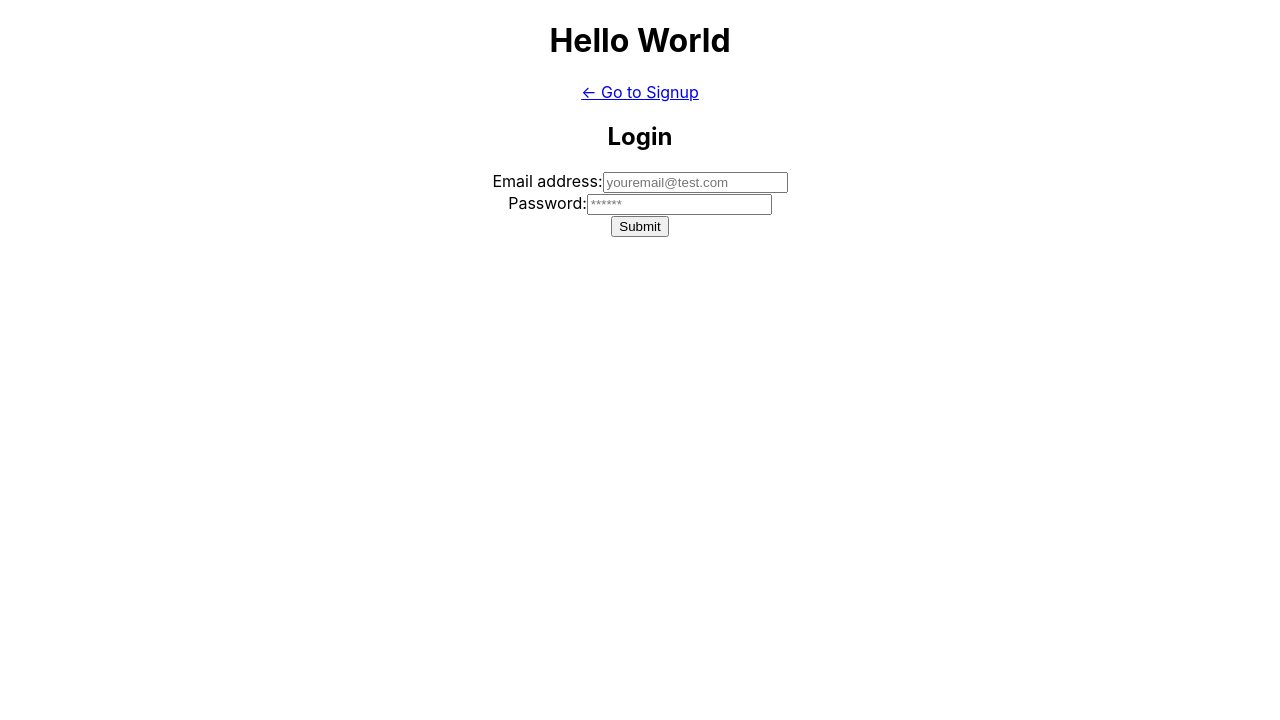
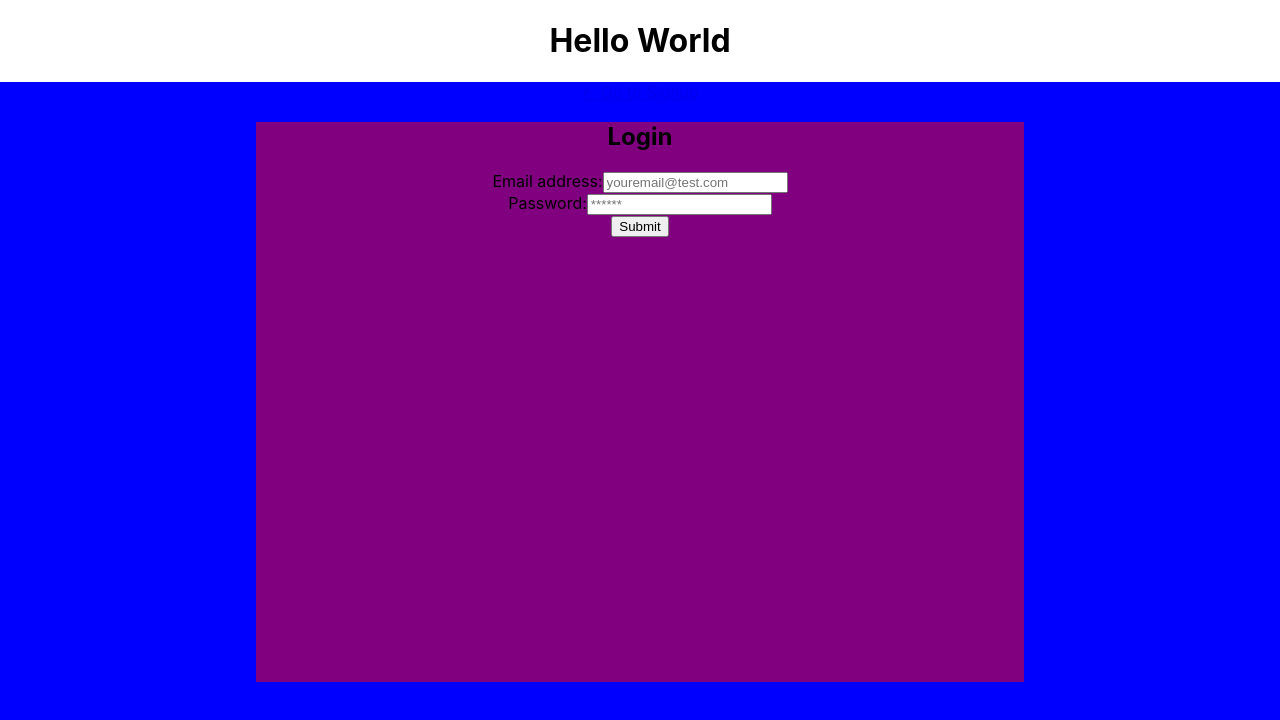
Before and after one commit to jcgom3/Project-3-sneakerz-seekerz, a React (Create React App) app in the folder client/: page /login in a window 1280 px wide. Shown: the top 720 px of the page. Built offline with nearby package versions, Linux system fonts and the light colour scheme.

Commit message:
just commiting to pull from develop so i can add images into backgrounds dont look at styling its gross

```diff
--- a/client/src/App.css
+++ b/client/src/App.css
@@ -1,7 +1,9 @@
 .App {
   text-align: center;
 }
-
+#root{
+  height: 100%;
+}
 .App-logo {
   height: 40vmin;
   pointer-events: none;
--- a/client/src/index.css
+++ b/client/src/index.css
@@ -5,6 +5,7 @@ body {
     sans-serif;
   -webkit-font-smoothing: antialiased;
   -moz-osx-font-smoothing: grayscale;
+  height: 100vh;
 }
 
 code {
--- a/client/src/pages/Login/Login.css
+++ b/client/src/pages/Login/Login.css
@@ -0,0 +1,13 @@
+.container {
+    background-color: purple;
+    width: 60%;
+    height: 70vh;
+    max-width: 1200px;
+    margin-left: auto;
+    margin-right: auto;
+  }
+
+.Login{
+    background-color: blue;
+    height: 100vh;
+}
--- a/client/src/pages/Login/Login.js
+++ b/client/src/pages/Login/Login.js
@@ -30,12 +30,16 @@ function Login(props) {
     };
 
     return (
-      <div className="container my-1">
+      <div className="Login">
+        <div>
         <Link to="/signup">
           ← Go to Signup
         </Link>
+        </div>
+        <div className="container">
 
         <h2>Login</h2>
+
         <form onSubmit={handleFormSubmit}>
           <div className="flex-row space-between my-2">
             <label htmlFor="email">Email address:</label>
@@ -68,6 +72,9 @@ function Login(props) {
             </button>
           </div>
         </form>
+
+
+        </div>
       </div>
     );
   }
--- a/client/src/pages/Signup/Signup.js
+++ b/client/src/pages/Signup/Signup.js
@@ -29,7 +29,7 @@ function Signup(props) {
   };
 
   return (
-    <div className="container my-1">
+    <div className="Signup">
       <Link to="/login">
         ← Go to Login
       </Link>
```
Also changed, not shown: 2 other files (tests, documents, lock files or other folders).
